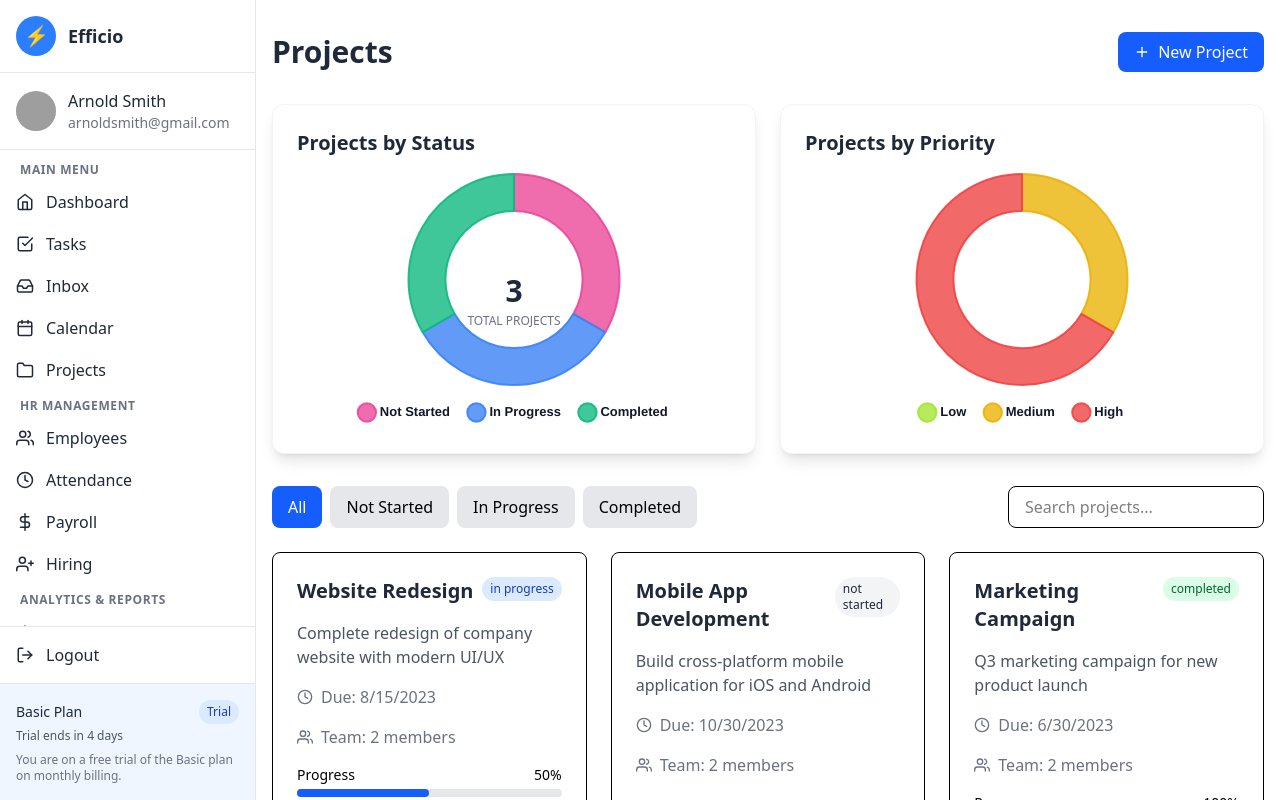
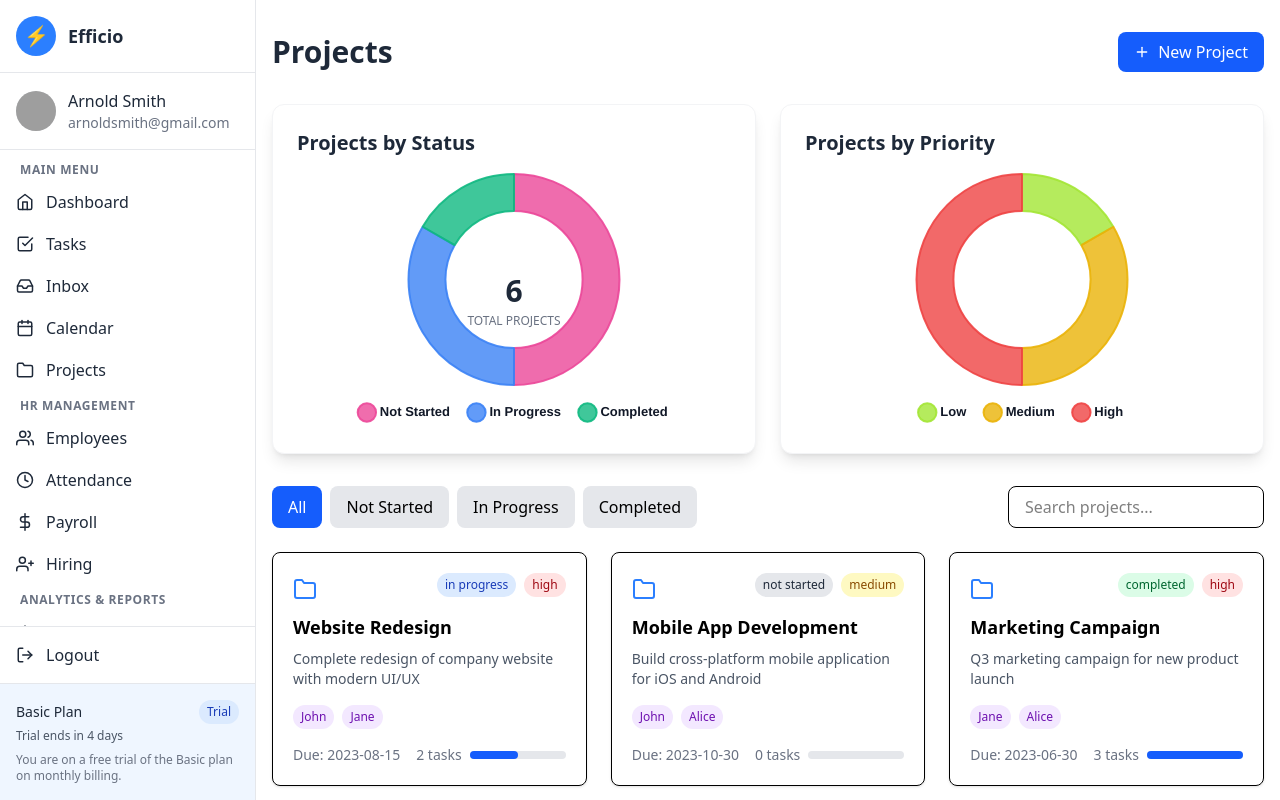
Before and after one commit to Himanshu-coder007/HR-Dashboard-UI, a React (Vite) app: page /projects in a window 1280 px wide. Built offline with nearby package versions, Linux system fonts and the light colour scheme; grey boxes are pictures that could not be loaded.

Commit message:
projects updated

```diff
--- a/src/pages/Project.jsx
+++ b/src/pages/Project.jsx
@@ -43,7 +43,10 @@ const Projects = () => {
   const teamMembers = [
     { id: 1, name: 'John Doe', role: 'Developer' },
     { id: 2, name: 'Jane Smith', role: 'Designer' },
-    { id: 3, name: 'Mike Johnson', role: 'Manager' }
+    { id: 3, name: 'Alice jones', role: 'Project Manager' },
+    { id: 4, name: 'Bob Williams', role: 'Business Analyst' },
+    { id: 5, name: 'Charlie Brown', role: 'Developer/Designer' }
+
   ];
 
   // Load sample data
@@ -99,6 +102,48 @@ const Projects = () => {
         comments: [
           { id: 1, author: 3, text: 'Campaign launched successfully', date: '2023-06-01' }
         ],
+        attachments: []
+      },
+      {
+        id: 4,
+        name: 'Product Database Migration',
+        description: 'Migrate legacy product database to new cloud system',
+        startDate: '2023-08-01',
+        dueDate: '2023-09-15',
+        status: 'in progress',
+        priority: 'high',
+        teamMembers: [1, 3],
+        tasks: [
+          { id: 1, title: 'Setup cloud environment', status: 'done', assignee: 1, dueDate: '2023-08-05' },
+          { id: 2, title: 'Data mapping', status: 'in progress', assignee: 1, dueDate: '2023-08-20' }
+        ],
+        comments: [],
+        attachments: []
+      },
+      {
+        id: 5,
+        name: 'Customer Portal',
+        description: 'Develop new customer self-service portal',
+        startDate: '2023-09-01',
+        dueDate: '2023-12-15',
+        status: 'not started',
+        priority: 'medium',
+        teamMembers: [1, 2],
+        tasks: [],
+        comments: [],
+        attachments: []
+      },
+      {
+        id: 6,
+        name: 'Annual Report',
+        description: 'Compile and design annual company report',
+        startDate: '2023-10-01',
+        dueDate: '2023-11-30',
+        status: 'not started',
+        priority: 'low',
+        teamMembers: [2, 3],
+        tasks: [],
+        comments: [],
         attachments: []
       }
     ];
@@ -265,6 +310,34 @@ const Projects = () => {
     setShowProjectForm(true);
   };
 
+  // Get status color
+  const getStatusColor = (status) => {
+    switch (status) {
+      case 'not started':
+        return 'bg-gray-200 text-gray-800';
+      case 'in progress':
+        return 'bg-blue-100 text-blue-800';
+      case 'completed':
+        return 'bg-green-100 text-green-800';
+      default:
+        return 'bg-gray-100 text-gray-800';
+    }
+  };
+
+  // Get priority color
+  const getPriorityColor = (priority) => {
+    switch (priority) {
+      case 'high':
+        return 'bg-red-100 text-red-800';
+      case 'medium':
+        return 'bg-yellow-100 text-yellow-800';
+      case 'low':
+        return 'bg-green-100 text-green-800';
+      default:
+        return 'bg-gray-100 text-gray-800';
+    }
+  };
+
   return (
     <div className="bg-white h-screen overflow-auto container mx-auto px-4 py-8">
       {!selectedProject ? (
@@ -322,12 +395,56 @@ const Projects = () => {
           {/* Projects Grid */}
           <div className="grid grid-cols-1 md:grid-cols-2 lg:grid-cols-3 gap-6">
             {filteredProjects.map(project => (
-              <ProjectCard
+              <div
                 key={project.id}
-                project={project}
-                teamMembers={teamMembers}
                 onClick={() => setSelectedProject(project)}
-              />
+                className="border rounded-lg overflow-hidden shadow-sm hover:shadow-md transition cursor-pointer"
+              >
+                <div className="p-5">
+                  <div className="flex items-start justify-between mb-3">
+                    <FiFolder className="text-blue-500 text-2xl mt-1" />
+                    <div className="flex space-x-2">
+                      <span className={`text-xs px-2 py-1 rounded-full ${getStatusColor(project.status)}`}>
+                        {project.status.replace('_', ' ')}
+                      </span>
+                      <span className={`text-xs px-2 py-1 rounded-full ${getPriorityColor(project.priority)}`}>
+                        {project.priority}
+                      </span>
+                    </div>
+                  </div>
+
+                  <h3 className="text-lg font-semibold mb-2">{project.name}</h3>
+                  <p className="text-gray-600 text-sm mb-4">{project.description}</p>
+
+                  <div className="flex flex-wrap gap-2 mb-4">
+                    {project.teamMembers.map(memberId => {
+                      const member = teamMembers.find(m => m.id === memberId);
+                      return member ? (
+                        <span key={member.id} className="text-xs px-2 py-1 rounded-full bg-purple-100 text-purple-800">
+                          {member.name.split(' ')[0]}
+                        </span>
+                      ) : null;
+                    })}
+                  </div>
+
+                  <div className="flex justify-between items-center text-sm">
+                    <span className="text-gray-500">Due: {project.dueDate}</span>
+                    <div className="flex items-center">
+                      <span className="text-gray-500 mr-2">{project.tasks.length} tasks</span>
+                      <div className="w-24 bg-gray-200 rounded-full h-2">
+                        {project.tasks.length > 0 && (
+                          <div
+                            className="bg-blue-600 h-2 rounded-full"
+                            style={{
+                              width: `${(project.tasks.filter(t => t.status === 'done').length / project.tasks.length * 100)}%`
+                            }}
+                          ></div>
+                        )}
+                      </div>
+                    </div>
+                  </div>
+                </div>
+              </div>
             ))}
           </div>
         </div>
```
